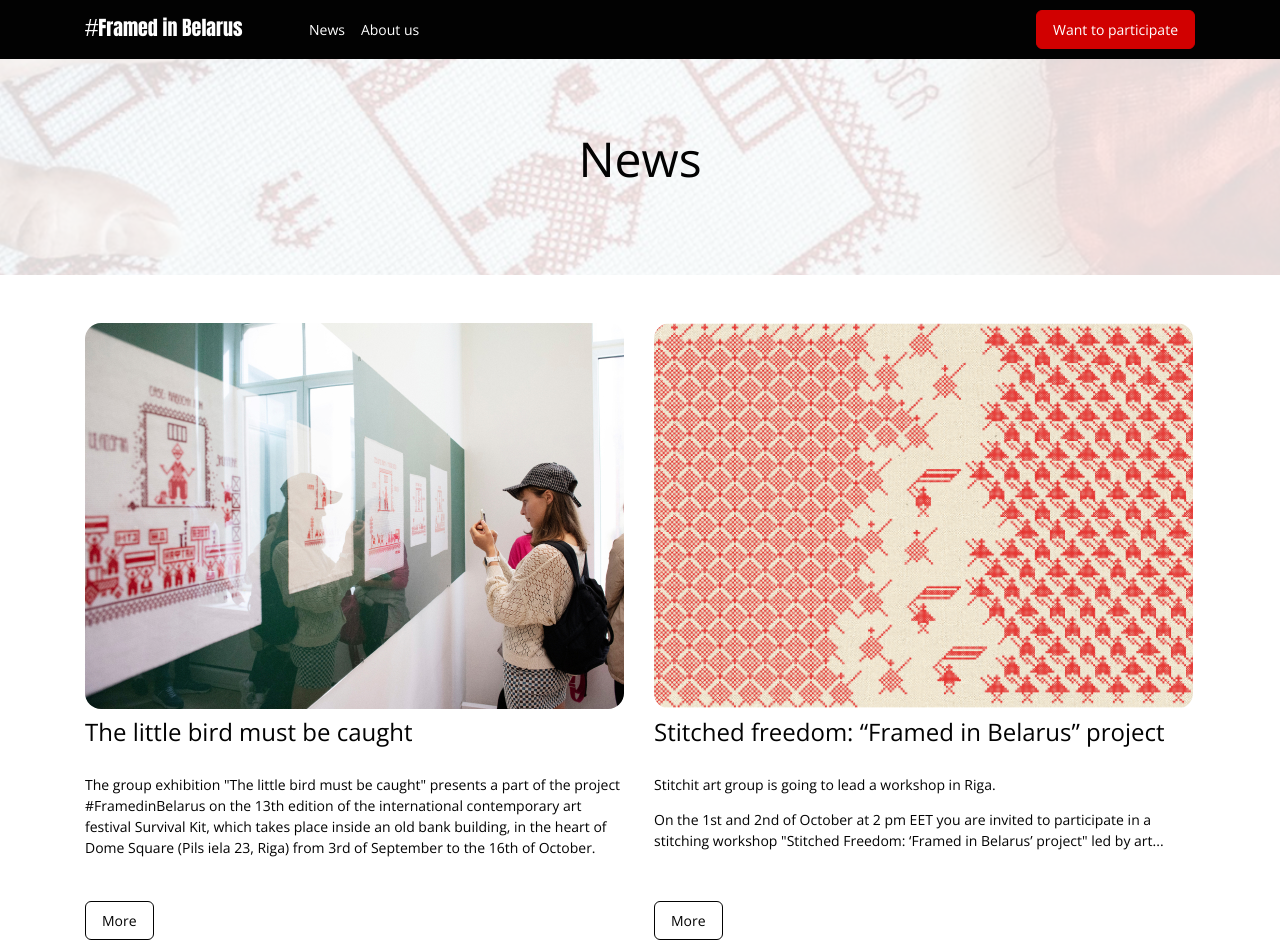
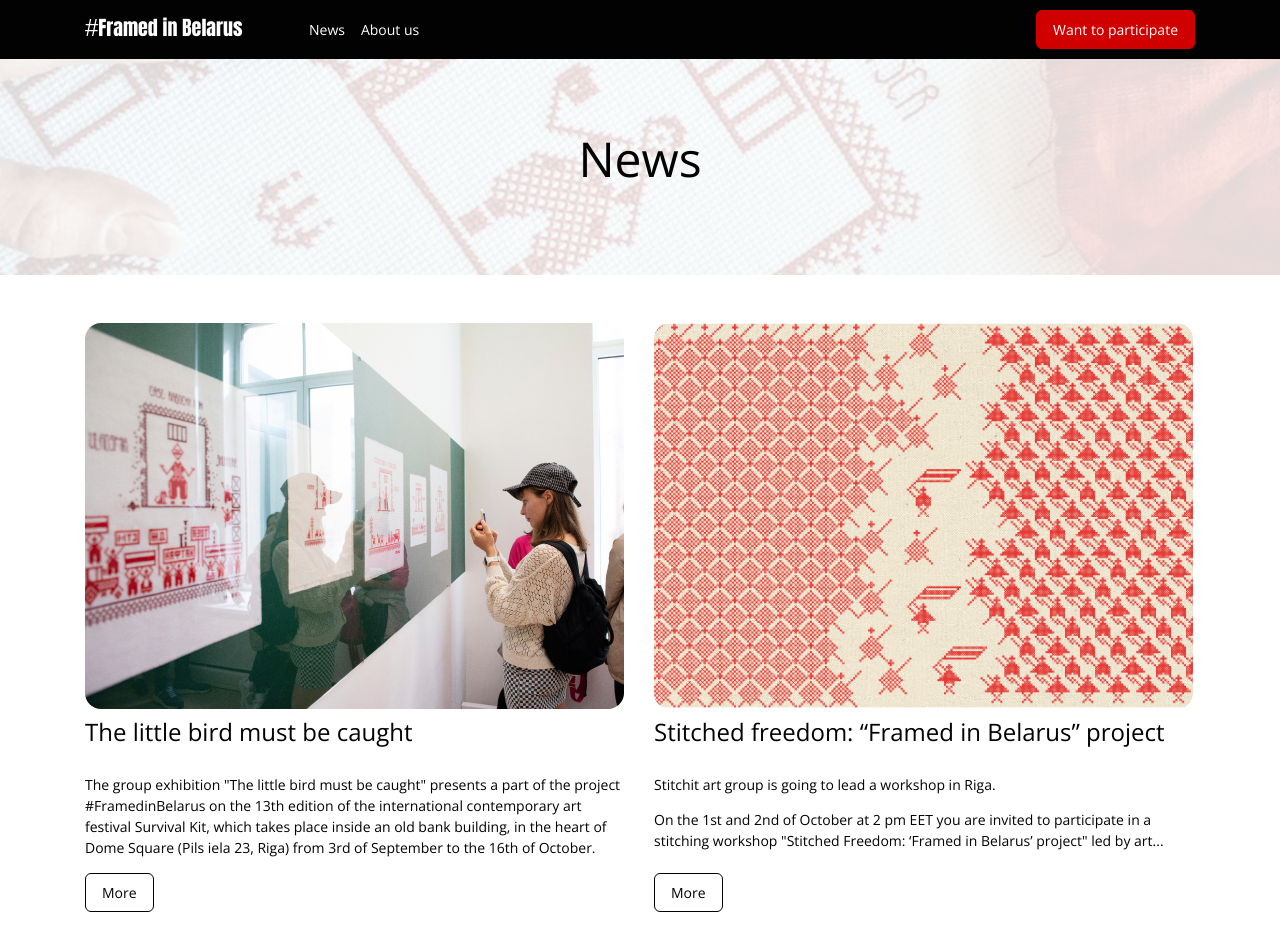
Before and after one commit to davidlipkovic/framed-in-belarus-nuxt, a Nuxt app: page /News in a window 1280 px wide. Shown: the top 952 px of the page. Built offline with nearby package versions, Linux system fonts and the light colour scheme.

Commit message:
fixed .newslead height desktop

```diff
--- a/pages/News/News.scss
+++ b/pages/News/News.scss
@@ -82,7 +82,7 @@ a.GoToNews {
       background-color: $white;
     }
     .newslead {
-      height: 7.063rem;
+      height: 5.3rem;
       overflow-y: hidden;
     }
   }
```
